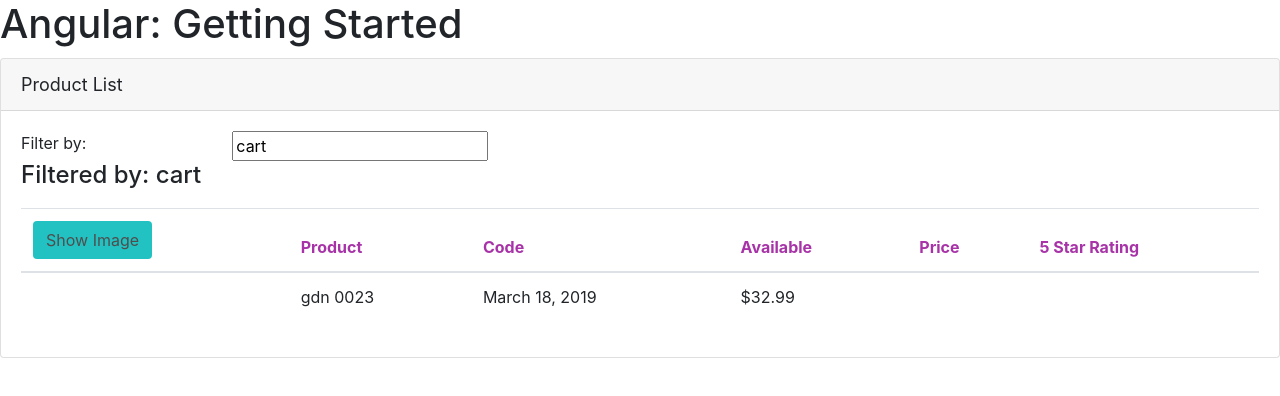
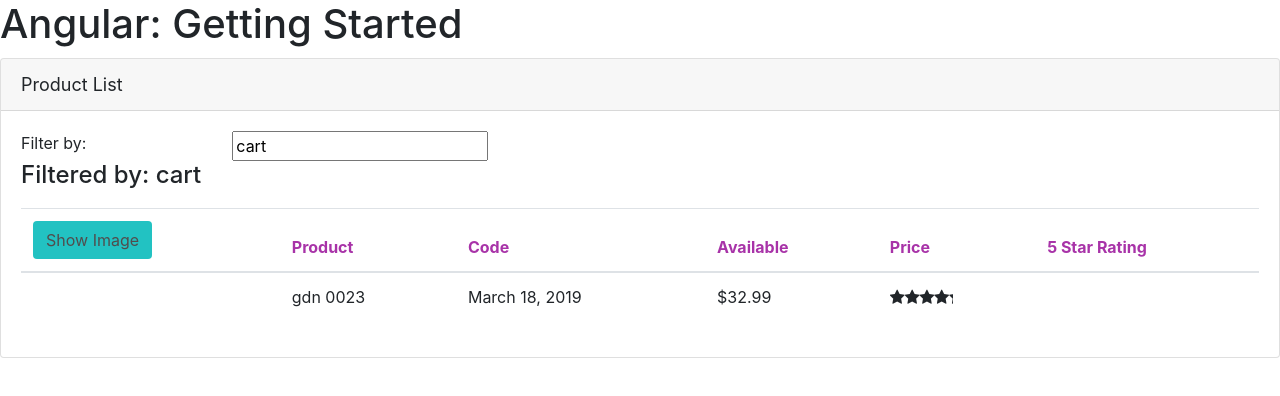
Before and after one commit to AlexLloyd89/Angular_Training, an Angular app in the folder APM-Start/: page /welcome in a window 1280 px wide. Shown: the top 396 px of the page. Built offline with nearby package versions, Linux system fonts and the light colour scheme.

Commit message:
nested component communication

```diff
--- a/APM-Start/src/app/products/product-list.component.html
+++ b/APM-Start/src/app/products/product-list.component.html
@@ -51,13 +51,12 @@
             </td>
             <td>{{ product.releaseDate }}</td>
             <td>{{ product.price | currency: "USD":"symbol":"1.2-2" }}</td>
-            <!-- <td>
+            <td>
               <pm-star
                 [rating]="product.starRating"
                 (ratingClicked)="onRatingClicked($event)"
-              >
-              </pm-star>
-            </td> -->
+              ></pm-star>
+            </td>
           </tr>
         </tbody>
       </table>
--- a/APM-Start/src/app/products/product-list.component.ts
+++ b/APM-Start/src/app/products/product-list.component.ts
@@ -82,6 +82,10 @@
     this.listFilter = "cart";
   }
 
+  onRatingClicked(message: string): void {
+    this.pageTitle = "Product List: " + message;
+  }
+
   performFilter(filterBy: string): IProduct[] {
     filterBy = filterBy.toLocaleLowerCase();
     return this.products.filter(
--- a/APM-Start/src/app/shared/star.component.html
+++ b/APM-Start/src/app/shared/star.component.html
@@ -1,6 +1,9 @@
-<div class="crop"
-     [style.width.px]="starWidth"
-     [title]="rating">
+<div
+  class="crop"
+  [style.width.px]="starWidth"
+  [title]="rating"
+  (click)="onClick()"
+>
   <div style="width: 75px">
     <span class="fa fa-star"></span>
     <span class="fa fa-star"></span>
--- /dev/null
+++ b/APM-Start/src/app/shared/star.component.ts
@@ -0,0 +1,26 @@
+import {
+  Component,
+  OnChanges,
+  Input,
+  EventEmitter,
+  Output
+} from "@angular/core";
+
+@Component({
+  selector: "pm-star",
+  templateUrl: "./star.component.html",
+  styleUrls: ["./star.component.css"]
+})
+export class StarComponent implements OnChanges {
+  @Input() rating: number;
+  starWidth: number;
+  @Output() ratingClicked: EventEmitter<string> = new EventEmitter<string>();
+
+  ngOnChanges(): void {
+    this.starWidth = (this.rating * 75) / 5;
+  }
+
+  onClick(): void {
+    this.ratingClicked.emit(`${this.rating} i was clicked`);
+  }
+}
```
Also changed, not shown: APM-Start/src/app/app.module.ts (+7 -1 lines).
